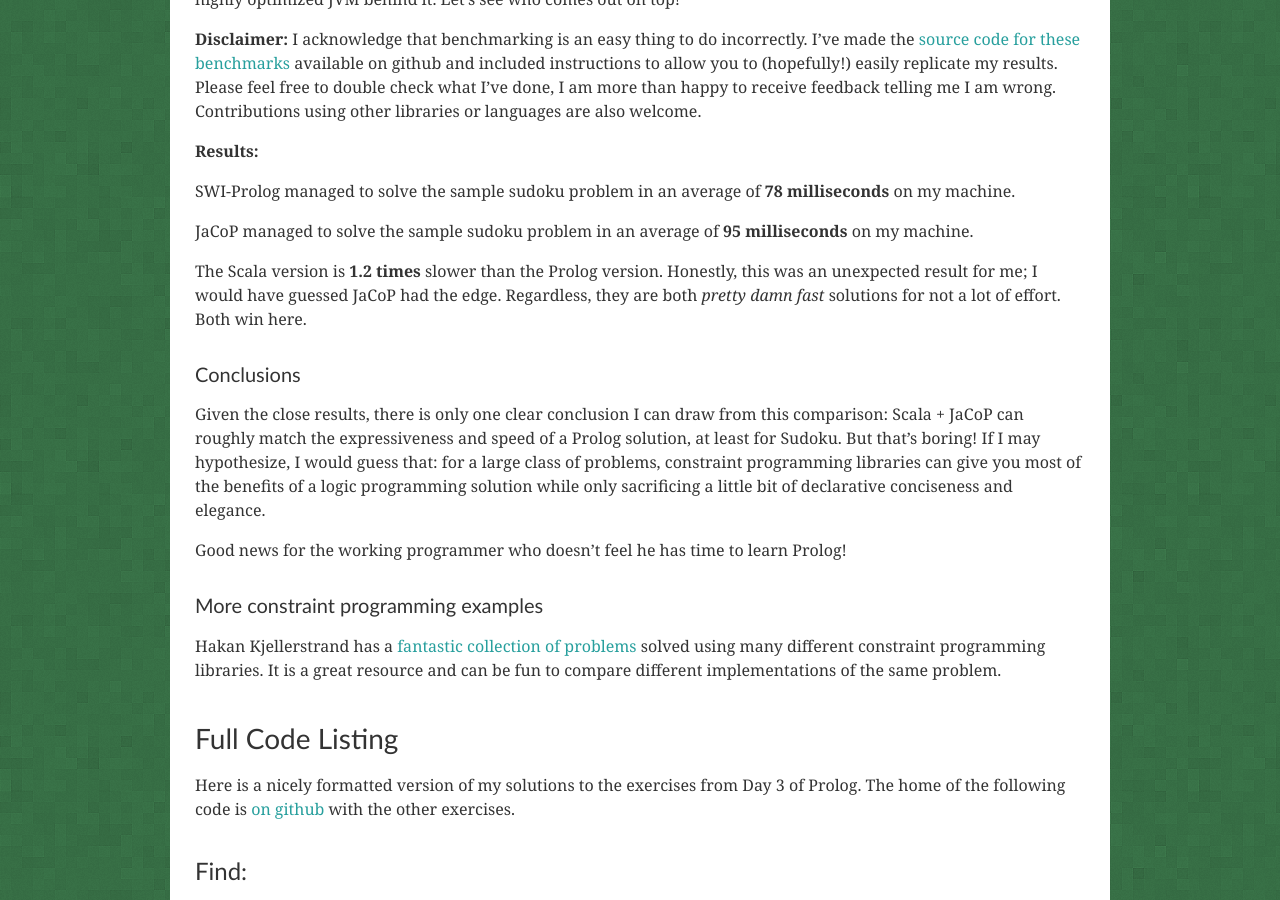
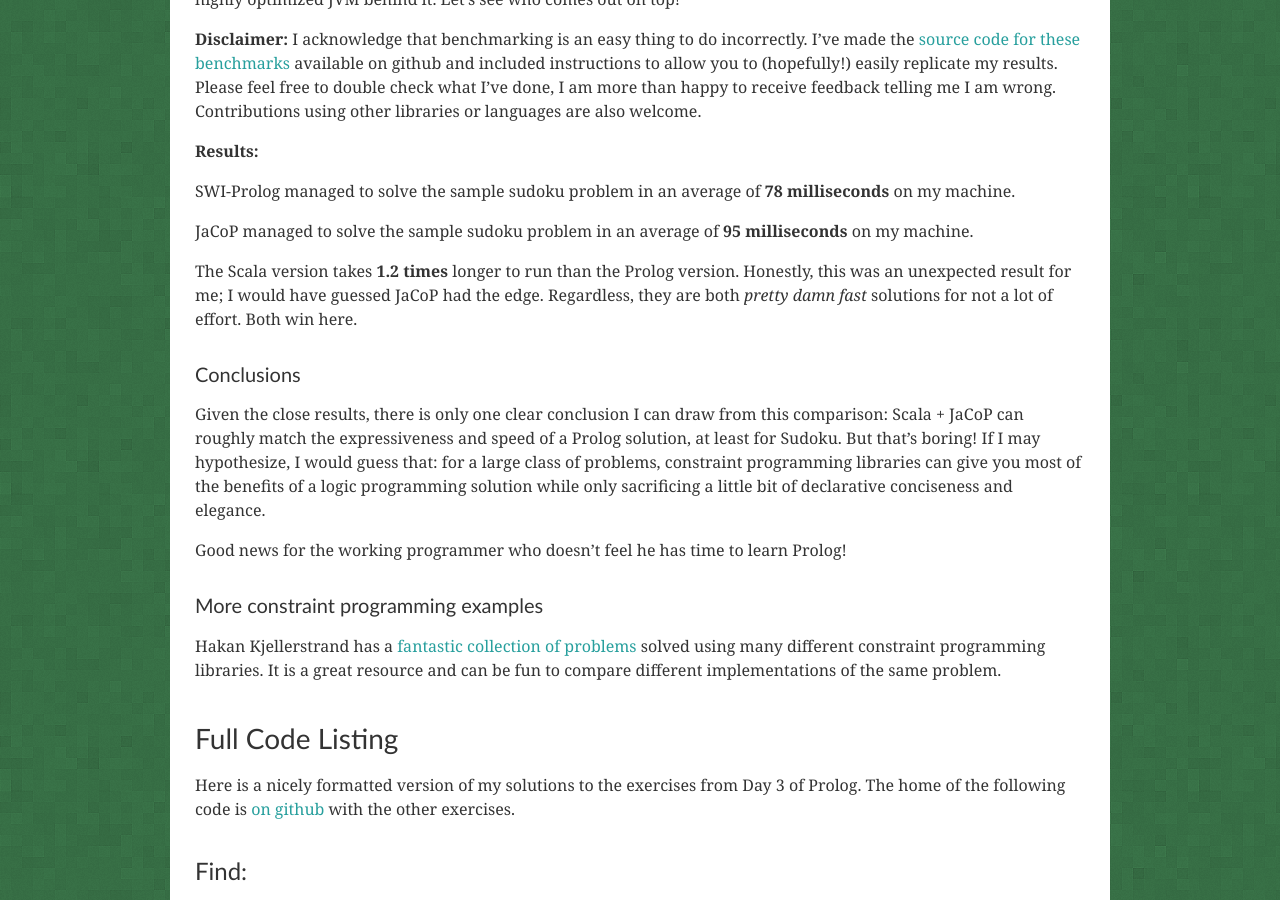
Before and after one commit to nickknw/nickknowlson.com, a Jekyll site: the page built from _posts/2012-08-06-seven-languages-week-3-day-3.markdown, in a window 1280 px wide and 900 px high, scrolled down 3961 px. Built offline with Jekyll 4.4.1, drawn with Linux system fonts in a browser that asks for light colours; nearby versions of some CDN libraries; comment, search, counter and statistics services are not loaded.

Commit message:
fix incorrect statement about speed, thanks Slackbeing :)

```diff
--- a/_posts/2012-08-06-seven-languages-week-3-day-3.markdown
+++ b/_posts/2012-08-06-seven-languages-week-3-day-3.markdown
@@ -191,7 +191,7 @@ SWI-Prolog managed to solve the sample sudoku problem in an average of **78 mill
 JaCoP managed to solve the sample sudoku problem in an average of **95
 milliseconds** on my machine.
 
-The Scala version is **1.2 times** slower than the Prolog version. Honestly,
+The Scala version takes **1.2 times** longer to run than the Prolog version. Honestly,
 this was an unexpected result for me; I would have guessed JaCoP had the edge.
 Regardless, they are both _pretty damn fast_ solutions for not a lot of effort.
 Both win here.
```
